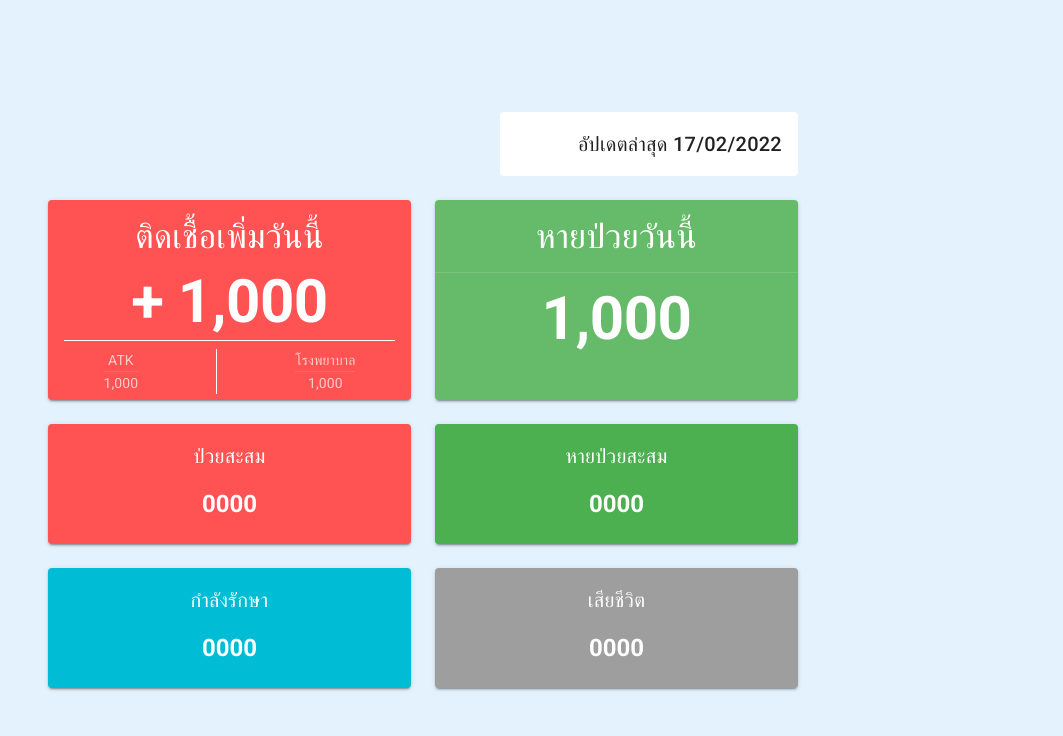
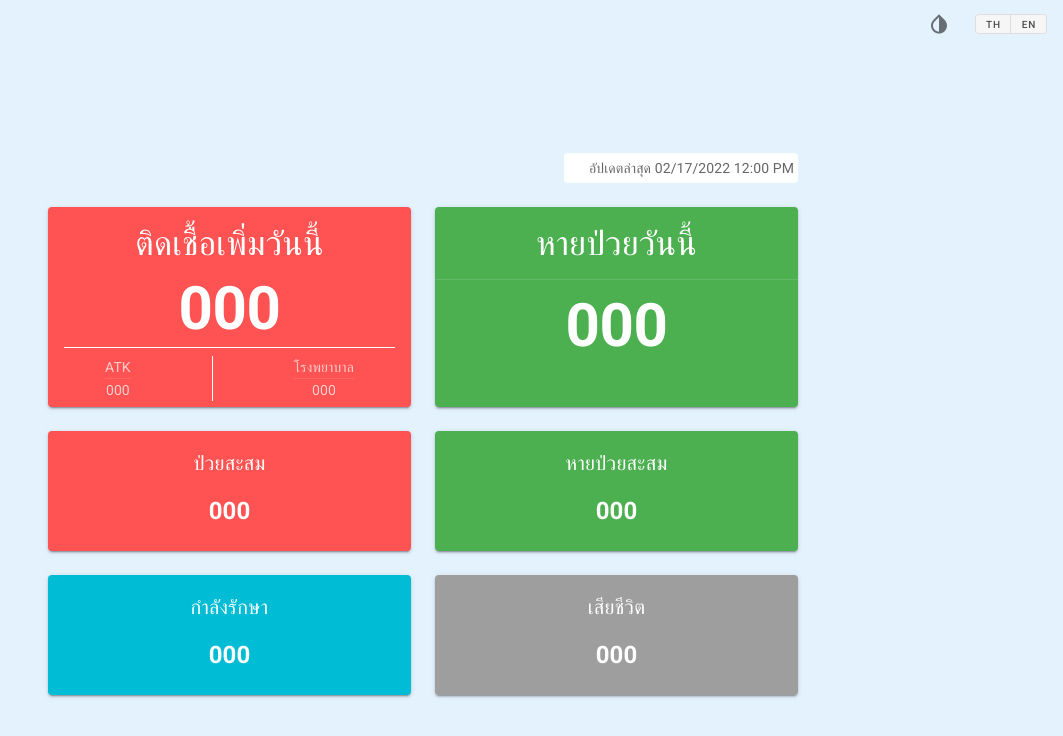
Before and after one commit to SUCHATI252/Ban12, a Nuxt app: page / in a window 1280 px wide. Shown: the top 736 px of the page, without its empty margins (217-1280 px from the left). Built offline with nearby package versions, Linux system fonts and the light colour scheme.

Commit message:
editINDEX

```diff
--- a/package.json
+++ b/package.json
@@ -14,6 +14,7 @@
   "dependencies": {
     "@nuxtjs/axios": "^5.13.6",
     "core-js": "^3.19.3",
+    "moment": "^2.29.1",
     "nuxt": "^2.15.8",
     "vue": "^2.6.14",
     "vue-server-renderer": "^2.6.14",
--- a/pages/index.vue
+++ b/pages/index.vue
@@ -1,16 +1,44 @@
 <template>
   <v-container class="fill-height justify-center">
+    <v-app-bar dense app flat color="transparent">
+      <v-spacer />
+      <v-tooltip bottom>
+        <template #activator="{ on, attrs }">
+          <v-btn
+            id="theme-guest"
+            aria-label="theme-dark"
+            icon
+            class="mr-3"
+            v-bind="attrs"
+            @click="$vuetify.theme.dark=!$vuetify.theme.dark"
+            v-on="on"
+          >
+            <v-icon>mdi-invert-colors</v-icon>
+          </v-btn>
+        </template>
+        <span>{{ $vuetify.theme.dark?'Light':'Dark' }}</span>
+      </v-tooltip>
+      <v-btn-toggle dense>
+        <v-btn x-small>
+          th
+        </v-btn>
+        <v-btn x-small>
+          en
+        </v-btn>
+      </v-btn-toggle>
+    </v-app-bar>
     <v-col cols="12" md="8">
       <v-row justify="end" align="center">
         <v-col
           cols="12"
-          md="5"
+          md="4"
         >
           <v-card flat>
-            <v-card-title>
-              <v-spacer />
-              <span>อัปเดตล่าสุด {{ getdatenow }}</span>
-            </v-card-title>
+            <v-card-text class="pa-1">
+              <div class="d-flex justify-end">
+                <span>อัปเดตล่าสุด {{ getdatenow }}</span>
+              </div>
+            </v-card-text>
           </v-card>
         </v-col>
       </v-row>
@@ -26,7 +54,7 @@
             <v-card-text>
               <div class="d-flex justify-center">
                 <span class="white--text text-h2 font-weight-bold">
-                  + 1,000
+                  {{ infections_today }}
                 </span>
               </div>
               <v-divider class="white mt-2" />
@@ -39,7 +67,7 @@
                   </div>
                   <v-divider />
                   <div class="text-center">
-                    1,000
+                    {{ ATK }}
                   </div>
                 </div>
                 <v-divider vertical class="white" />
@@ -49,7 +77,7 @@
                   </div>
                   <v-divider />
                   <div class="text-center">
-                    1,000
+                    {{ hospital }}
                   </div>
                 </div>
               </div>
@@ -60,7 +88,7 @@
           cols="12"
           md="6"
         >
-          <v-card dark color="green lighten-1" height="200">
+          <v-card dark color="success" height="200">
             <v-card-title class="justify-center">
               <span class="text-h4">หายป่วยวันนี้</span>
             </v-card-title>
@@ -68,7 +96,7 @@
             <v-card-text>
               <div class="d-flex justify-center">
                 <span class="white--text text-h2 font-weight-bold">
-                  1,000
+                  {{ well_today }}
                 </span>
               </div>
             </v-card-text>
@@ -87,7 +115,7 @@
             <v-card-text>
               <div class="d-flex justify-center">
                 <span class="white--text text-h5 font-weight-bold">
-                  0000
+                  {{ infections_accumulated }}
                 </span>
               </div>
             </v-card-text>
@@ -104,7 +132,7 @@
             <v-card-text>
               <div class="d-flex justify-center">
                 <span class="white--text text-h5 font-weight-bold">
-                  0000
+                  {{ well_accumulated }}
                 </span>
               </div>
             </v-card-text>
@@ -123,7 +151,7 @@
             <v-card-text>
               <div class="d-flex justify-center">
                 <span class="white--text text-h5 font-weight-bold">
-                  0000
+                  {{ is_healing }}
                 </span>
               </div>
             </v-card-text>
@@ -140,7 +168,7 @@
             <v-card-text>
               <div class="d-flex justify-center">
                 <span class="white--text text-h5 font-weight-bold">
-                  0000
+                  {{ died }}
                 </span>
               </div>
             </v-card-text>
@@ -152,17 +180,23 @@
 </template>
 
 <script>
+import moment from 'moment'
 export default {
   name: 'IndexPage',
+  data: () => ({
+    infections_today: '000',
+    hospital: '000',
+    ATK: '000',
+    well_today: '000',
+    infections_accumulated: '000',
+    well_accumulated: '000',
+    is_healing: '000',
+    died: '000'
+  }),
   computed: {
     getdatenow () {
-      let today = new Date()
-      const dd = String(today.getDate()).padStart(2, '0')
-      const mm = String(today.getMonth() + 1).padStart(2, '0') // January is 0!
-      const yyyy = today.getFullYear()
-
-      today = `${dd}/${mm}/${yyyy}`
-      return today
+      moment.locale('th')
+      return moment().format('L LT')
     }
   }
 }
```
Also changed, not shown: 1 other file (tests, documents, lock files or other folders).
